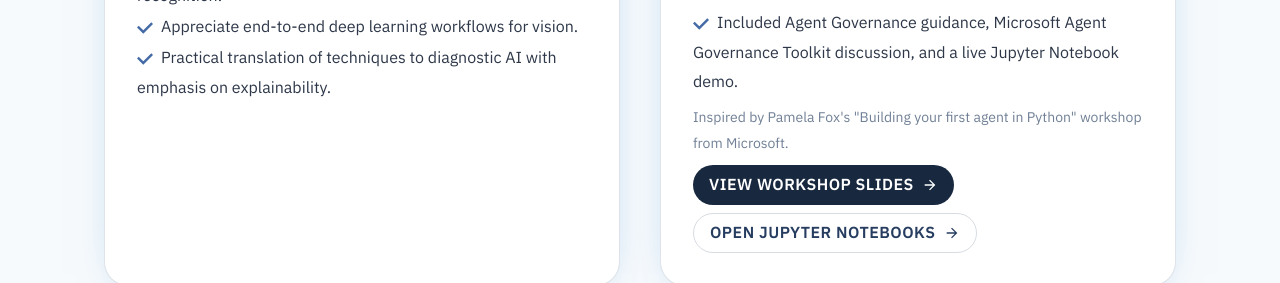
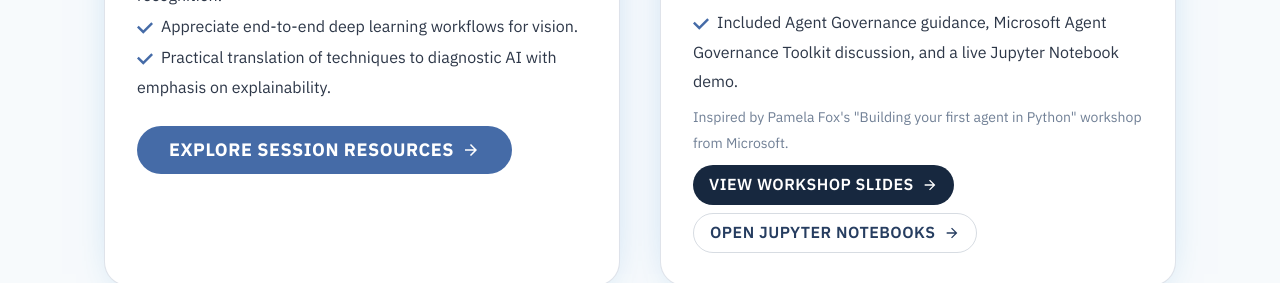
Before and after one commit to ambarishg/AmbarishWEBSITE, a React (Vite) app: page /speaking-conferences in a window 1280 px wide. Shown: the part 1620-1903 px from the top of the page. Built offline with nearby package versions, Linux system fonts and the light colour scheme; no server answers.

Commit message:
Speaking engagements

```diff
--- a/src/pages/SpeakingConferences.jsx
+++ b/src/pages/SpeakingConferences.jsx
@@ -156,7 +156,25 @@ const SpeakingConferences = () => {
                 <ListItem><ListIcon as={CheckIcon} color={emphasis} /><Text as="span" color={bodyColor}>Practical translation of techniques to diagnostic AI with emphasis on explainability.</Text></ListItem>
               </List>
 
-
+              <Button
+                as={Link}
+                href="https://github.com/ambarishg/FDP-30JUL-COMPUTERVISION"
+                target="_blank"
+                rel="noopener noreferrer"
+                rightIcon={<ArrowForwardIcon />}
+                alignSelf="flex-start"
+                colorScheme="brand"
+                size="lg"
+                fontWeight="bold"
+                py={6}
+                px={8}
+                mt={4}
+                bg="brand.500"
+                _hover={{ bg: 'brand.600', transform: 'translateY(-2px)', boxShadow: '0 8px 16px rgba(59, 130, 246, 0.4)' }}
+                transition="all 0.3s ease"
+              >
+                Explore Session Resources
+              </Button>
             </Stack>
           </Stack>
 
```
